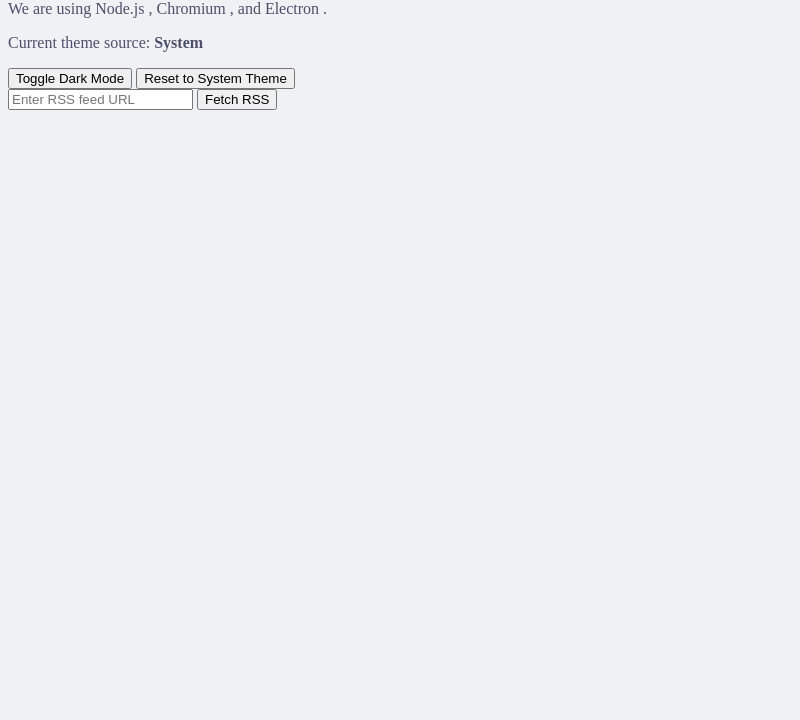
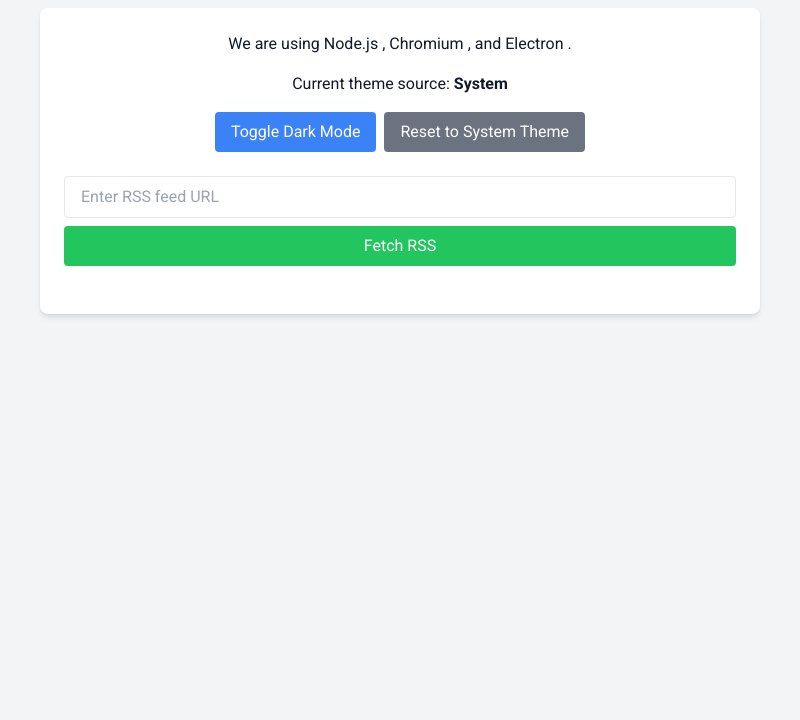
Before and after one commit to Oliver259/rss-reader, an Electron app: page index.html in a window 800 px wide. Shown: the part 80-800 px from the top of the page. Drawn offline with Linux system fonts and the light colour scheme.

Commit message:
Added styling

```diff
--- a/index.html
+++ b/index.html
@@ -2,27 +2,41 @@
 <html>
 <head>
     <meta charset="UTF-8">
-    <title>Hello World!</title>
-    <meta http-equiv="Content-Security-Policy" content="script-src 'self' 'unsafe-inline';" />
-    <link rel="stylesheet" type="text/css" href="./styles.css">
+    <title>RSS Reader</title>
+    <meta http-equiv="Content-Security-Policy" content="script-src 'self' 'unsafe-inline' https://cdn.tailwindcss.com;">
+    <link rel="stylesheet" type="text/css" href="./output.css">
+    <link href="https://fonts.googleapis.com/css2?family=Roboto:wght@400;700&display=swap" rel="stylesheet">
+    <!-- <script src="https://cdn.tailwindcss.com"></script> -->
+    <style>
+        body {
+            font-family: 'Roboto', sans-serif;
+        }
+    </style>
 </head>
-<body>
-    <h1>Hello World!</h1>
-    <p>
-        We are using Node.js <span id="node-version"></span>,
-        Chromium <span id="chrome-version"></span>,
-        and Electron <span id="electron-version"></span>.
-    </p>
-    <p>Current theme source: <strong id="theme-source">System</strong></p>
+<body class="bg-gray-100 text-gray-900 dark:bg-gray-900 dark:text-gray-100">
+    <div class="container mx-auto p-6">
+        <h1 class="text-4xl font-bold mb-6 text-center">RSS Reader</h1>
+        <div class="bg-white dark:bg-gray-800 p-6 rounded-lg shadow-md">
+            <p class="mb-4 text-center">
+                We are using Node.js <span id="node-version" class="font-mono"></span>,
+                Chromium <span id="chrome-version" class="font-mono"></span>,
+                and Electron <span id="electron-version" class="font-mono"></span>.
+            </p>
+            <p class="mb-4 text-center">Current theme source: <strong id="theme-source">System</strong></p>
 
-    <button id="toggle-dark-mode">Toggle Dark Mode</button>
-    <button id="reset-to-system">Reset to System Theme</button>
+            <div class="flex justify-center mb-6">
+                <button id="toggle-dark-mode" class="px-4 py-2 bg-blue-500 text-white rounded hover:bg-blue-700 mr-2">Toggle Dark Mode</button>
+                <button id="reset-to-system" class="px-4 py-2 bg-gray-500 text-white rounded hover:bg-gray-700">Reset to System Theme</button>
+            </div>
 
-    <div>
-        <input type="text" id="rss-url" placeholder="Enter RSS feed URL">
-        <button id="fetch-rss">Fetch RSS</button>
+            <div class="mb-6">
+                <input type="text" id="rss-url" placeholder="Enter RSS feed URL" class="px-4 py-2 border rounded w-full mb-2">
+                <button id="fetch-rss" class="px-4 py-2 bg-green-500 text-white rounded hover:bg-green-700 w-full">Fetch RSS</button>
+            </div>
+
+            <div id="rss-feed" class="space-y-4"></div>
+        </div>
     </div>
-    <div id="rss-feed"></div>
 
     <script src="renderer.js"></script>
 </body>
--- a/package.json
+++ b/package.json
@@ -7,10 +7,13 @@
     "test": "echo \"Error: no test specified\" && exit 1",
     "start": "electron ."
   },
-  "author": "Oliver Gray",
+  "author": "Oliver259",
   "license": "ISC",
   "devDependencies": {
+    "@catppuccin/tailwindcss": "^0.1.6",
     "electron": "^34.0.0",
+    "prettier": "^3.4.2",
+    "prettier-plugin-tailwindcss": "^0.6.10",
     "rss-parser": "^3.13.0",
     "tailwindcss": "^3.4.17"
   }
--- a/renderer.js
+++ b/renderer.js
@@ -23,7 +23,7 @@
       itemElement.className = "rss-item";
       itemElement.innerHTML = `
         <h3>${item.title}</h3>
-        <h4>${item.author} ${item.pubDate}</h4>
+        <h4>${item.author || item.creator}<br>${item.pubDate}</h4>
         <p>${item.content || item['content:encoded']}</p>
         <a href="${item.link}" target="_blank">Read more</a>
       `;
--- a/styles.css
+++ b/styles.css
@@ -1,7 +1,3 @@
-@media (prefers-color-scheme: dark) {
-  body { background: #1e1e2e; color: #cdd6f4; }
-}
-
-@media (prefers-color-scheme: light) {
-  body { background: #eff1f5; color: #4c4f69; }
-}
+@tailwind base;
+@tailwind components;
+@tailwind utilities;
--- /dev/null
+++ b/tailwind.config.js
@@ -0,0 +1,12 @@
+module.exports = {
+  content: ["./index.html", "./renderer.js"],
+  theme: {
+    extend: {},
+  },
+  plugins: [
+    require("@catppuccin/tailwindcss")({
+      prefix: "ctp",
+      defaultFlavour: "mocha",
+    }),
+  ],
+};
```
Also changed, not shown: output.css (added), 2 other files.
